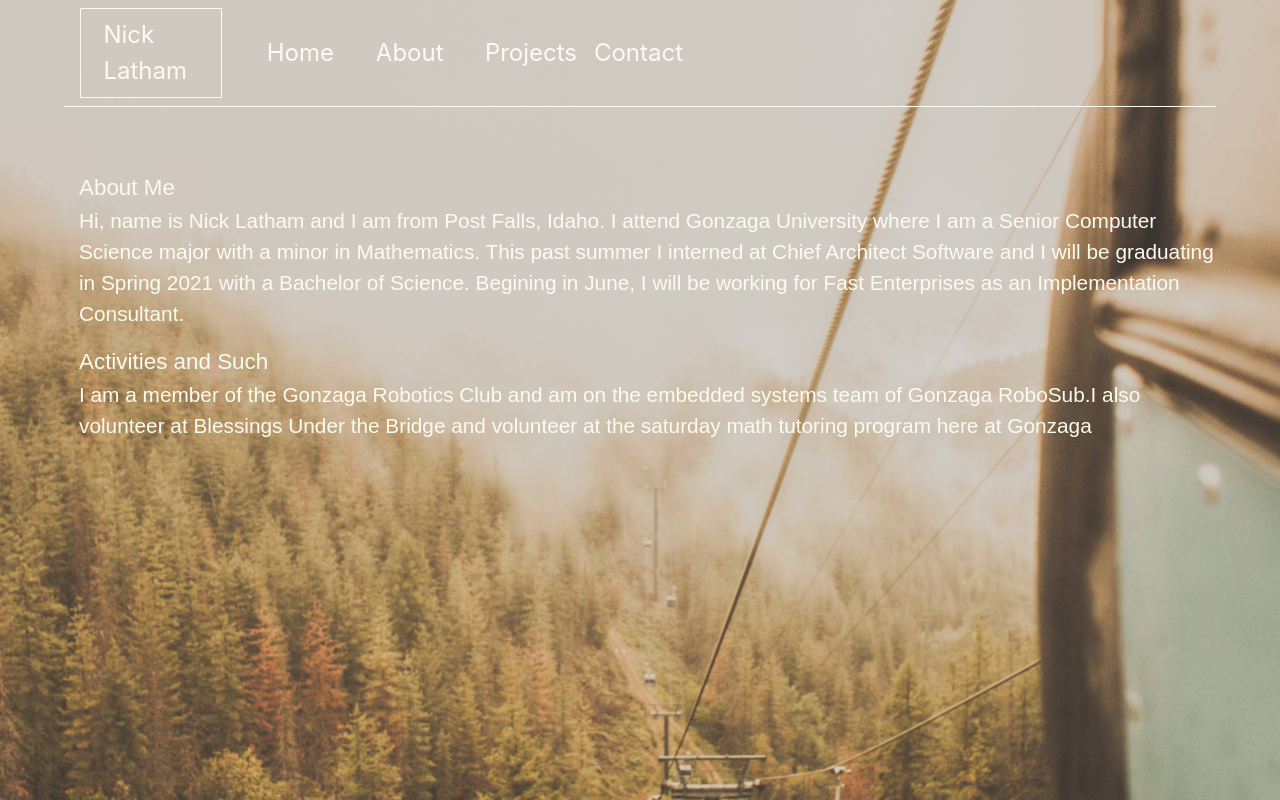
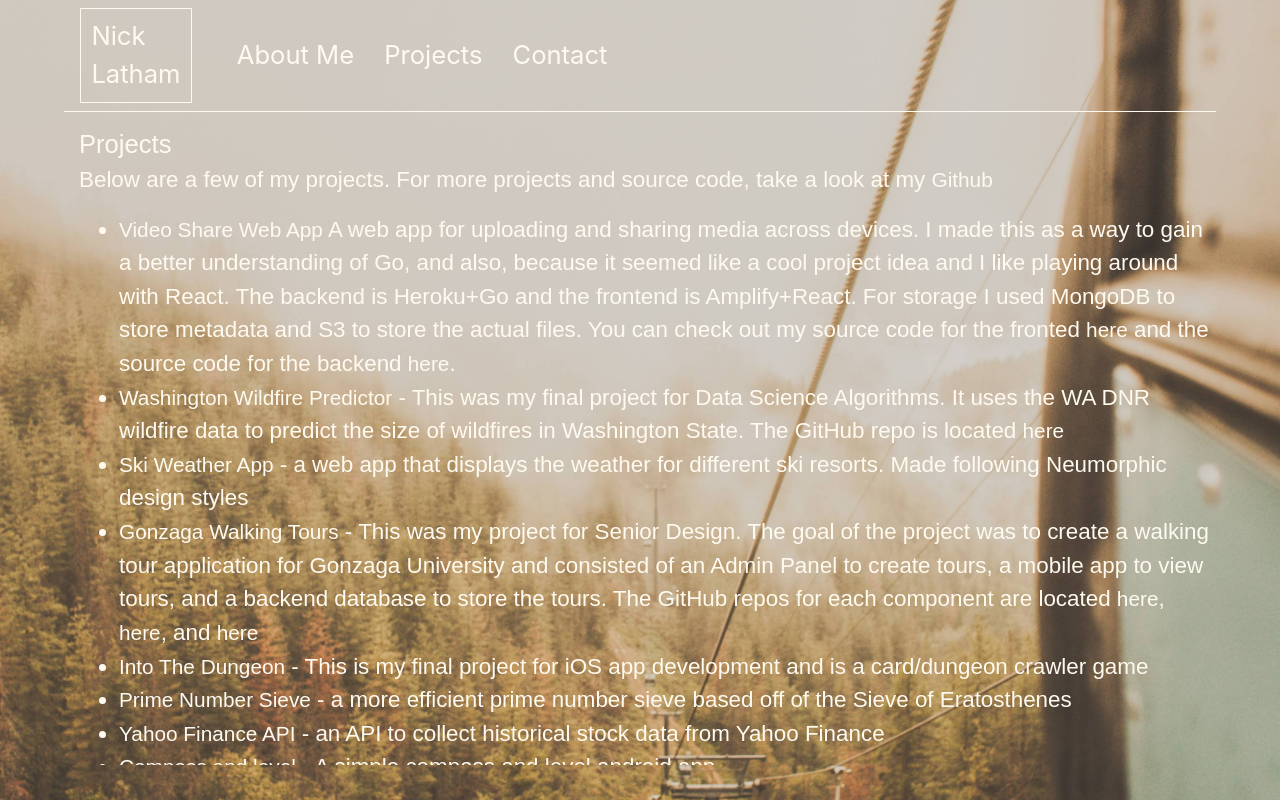
Before and after one commit to nlatham1999/personal-website, a React (Create React App) app: page /about in a window 1280 px wide. Built offline with nearby package versions, Linux system fonts and the light colour scheme; no server answers.

Commit message:
updating website

```diff
--- a/src/About.js
+++ b/src/About.js
@@ -4,43 +4,22 @@ import axios from "axios";
 
 const About = () => {
 
-    getPlaylists();
-
-
     return (
         <Container style={{margin: "5%"}}>
         <div className='content'>
             <h>About Me</h>
-            <p>Hi, name is Nick Latham and I am from Post Falls, Idaho. I attend Gonzaga University
-            where I am a Senior Computer Science major with a minor
-            in Mathematics. This past summer I interned at Chief Architect Software and I will be graduating
-            in Spring 2021 with a Bachelor of Science. Begining in June, I will be working for Fast Enterprises as
-            an Implementation Consultant.
-            </p>
-            <h>Activities and Such</h>
-            <p>I am a member of the Gonzaga Robotics Club and am on the embedded systems team of
-                Gonzaga RoboSub.I also volunteer at Blessings Under the Bridge and volunteer at the saturday math
-                tutoring program here at Gonzaga
+            <p>Hi, name is Nick Latham and I am from Post Falls, Idaho. In the spring of 2021, I graduated Gonzaga
+                University with a Bachelor of Science degree. I majored in Computer Science and a minored in Mathematics.</p>
+            <p>Since June 2021 I have been working as an Implementation Consultant with FAST Enterprises</p>
+            <p>Before that, during the 2020 summer, I interned at Chief Architect Software</p>
+            <p> In my free time, I love to hike and run. During the winter, I also love to ski.</p>
+            <p> While I was at Gonzaga, I was a member of the Gonzaga Robotics Club and on the embedded systems team of
+                Gonzaga RoboSub. I also volunteered at Blessings Under the Bridge and volunteered at the saturday math
+                tutoring program at Gonzaga
             </p>
         </div>
         </Container>
     );
-
-    function getPlaylists(){
-        axios.get({
-            method: "get",
-            url: "https://api.spotify.com/v1/albums/3OkqAak6KhIQExElXif7UW",
-            headers: {
-                // 'Authorization': 'Basic d36520fea5cf4279b122755f34f7ad26:684e4b6a31354995af891d362abd3c19',
-                'Authorization' : 'Bearer BQBguss_2tIE9yx-qKY75uf446GRvz8iQ_vfc3aNMaF0cCzZjSr4djSc1Iy-9S_Ryx25a4qe9cnIUPB5yPMya-r5Hi4BBhEL8CJzPqHdwxO8izVc_1XSMraDc70n2QCgOJWtsI7tSutGZUkDRoI2G59Dhw',
-                'Accept': 'application/json',
-                'Content-Type': 'application/json'
-            }
-        })
-        .then(response => {
-            console.log(response.data);
-        })
-    }
 }
 
 export default About;
--- a/src/App.css
+++ b/src/App.css
@@ -17,9 +17,17 @@ body {
   color: floralwhite;
   font-family: "Raleway", sans-serif;
   position: absolute;
-  overflow: auto;
+  max-height: 80vh;
+  overflow-y: scroll;
   margin-right: 5%;
-  scroll-snap-type: y mandatory;
+  /* scroll-snap-type: y mandatory; */
+  -ms-overflow-style: none;  /* IE and Edge */
+    scrollbar-width: none;  /* Firefox */
+}
+
+/* Hide scrollbar for Chrome, Safari and Opera */
+.content::-webkit-scrollbar {
+    display: none;
 }
 
 a:link{
@@ -28,15 +36,15 @@ a:link{
 }
 
 h {
+  font-size: 3.2vmin;
+}
+
+p {
   font-size: 2.8vmin;
 }
 
-p {
-  font-size: 2.6vmin;
-}
-
 li {
-  font-size: 2.6vmin;
+  font-size: 2.8vmin;
 }
 
 .current {
--- a/src/App.js
+++ b/src/App.js
@@ -21,28 +21,32 @@ const App = () => {
 const NavItemStyles = {
   color: "floralwhite",
   marginRight: "4%",
-  fontSize: "3vmin"
+  fontSize: "3.2vmin"
 }
 
 const NavItemStyles2 = {
   color: "floralwhite",
   marginRight: "4%",
-  fontSize: "3vmin",
+  fontSize: "3.2vmin",
   border: "1px solid floralwhite",
-  paddingLeft: "2%"
+  paddingLeft: "1.3vh",
+  paddingRight: "1.3vh",
+  paddingTop: "1vh",
+  paddingBottom: "1vh",
+
 }
 
 const Navigation = () => (
     <Navbar style={{ marginLeft: "5%", marginRight: "5%", backgroundColor: "transparent", borderBottom: "1px solid floralwhite"}}>
-      <Navbar.Text style={NavItemStyles2}>Nick Latham</Navbar.Text>
+      <Navbar.Brand style={NavItemStyles2}>Nick<br/>Latham</Navbar.Brand>
       <Container>
-        <Row xs={4} md={4}>
+        <Row>
           <Col>
-            <NavLink style={NavItemStyles} to='/'>Home</NavLink>
+            <NavLink style={NavItemStyles} to='/'>About&nbsp;Me</NavLink>
           </Col>
-          <Col>
+          {/* <Col>
             <NavLink style={NavItemStyles} to='/about'>About</NavLink>
-          </Col>
+          </Col> */}
           <Col>
             <NavLink style={NavItemStyles} to='/projects'>Projects</NavLink>
           </Col>
@@ -56,10 +60,11 @@ const Navigation = () => (
 
 const Main = () => (
   <Switch>
-    <Route exact path='/' component={Home}></Route>
-    <Route exact path='/about' component={About}></Route>
+    <Route exact path='/' component={About}></Route>
+    {/* <Route exact path='/about' component={About}></Route> */}
     <Route exact path='/contact' component={Contact}></Route>
     <Route exact path='/projects' component={Projects}></Route>
+    <Route exact path='/about' component={Projects}></Route>
   </Switch>
 );
 
--- a/src/Projects.js
+++ b/src/Projects.js
@@ -5,11 +5,14 @@ const Projects = () => {
 
   return (
 
-    <Container style={{margin: "5%"}}>
+    <Container style={{marginLeft: "5%", marginRight: "5%", marginTop: "1%"}}>
         <div className='content'>
             <h>Projects</h>
             <p>Below are a few of my projects. For more projects and source code, take a look at my <a href="https://github.com/nlatham1999">Github</a></p>
             <ul>
+                <li><a href="https://videoshare.app">Video Share Web App</a> A web app for uploading and sharing media across devices.
+                I made this as a way to gain a better understanding of Go, and also, because it seemed like a cool project idea and I like playing around with React.
+                The backend is Heroku+Go and the frontend is Amplify+React. For storage I used MongoDB to store metadata and S3 to store the actual files. You can check out my source code for the fronted <a href="https://github.com/nlatham1999/video-share-frontend">here</a> and the source code for the backend <a href="https://github.com/nlatham1999/video-share">here</a>.</li>
                 <li><a href="https://wildfire-analysis-2021.herokuapp.com/">Washington Wildfire Predictor</a> - This was my final project for Data Science Algorithms. It uses the WA DNR wildfire data to predict the size of wildfires in Washington State. The GitHub repo is located <a href="https://github.com/nlatham1999/CPSC322Project-WildfireAnalysis">here</a></li>
                 <li><a href="https://skiweather.app">Ski Weather App</a> - a web app that displays the weather for different ski resorts. Made following Neumorphic design styles</li>
                 <li><a href="https://gonzagatours.app/">Gonzaga Walking Tours</a> - This was my project for Senior Design. The goal of the project was to create a walking tour application for Gonzaga University and consisted of an Admin Panel to create tours, a mobile app to view tours, and a backend database to store the tours.
@@ -18,8 +21,12 @@ const Projects = () => {
                 <li><a href="https://github.com/nlatham1999/PrimeNumberSieve">Prime Number Sieve</a> - a more efficient prime number sieve based off of the Sieve of Eratosthenes</li>
                 <li><a href="https://nlatham1999.github.io/StockDataInterface/">Yahoo Finance API</a> - an API to collect historical stock data from Yahoo Finance</li>
                 <li><a href="https://play.google.com/store/apps/details?id=app.level.compass">Compass and level</a> - A simple compass and level android app</li>
-                <li><a href="https://play.google.com/store/apps/details?id=app.score.xcscorekeeper">XC Score Keeper</a> - An android app to record scores during a cross country meet</li>
-                <li><a href="https://github.com/nlatham1999/Prims-Algorithm">Prim's Algorithm</a> - This is an implementation of Prims Algorithm I made using processing</li>
+                <li><a href="https://github.com/nlatham1999/Prims-Algorithm">Prim's Algorithm</a> - This is an implementation of Prims Algorithm I made using processing. It is a pretty basic project but it was my first extracurricular project so it's on here for sentimental reasons</li>
+            </ul>
+            <h>Publications</h>
+            <p>Below are my publications. There's only one at the moment but there might be more in the future</p>
+            <ul>
+                <li><a href="https://medium.com/geekculture/full-stack-application-with-go-gin-react-and-mongodb-37b63ef71133">Gin+React+MongoDB tutorial</a>When I was learning Go, I couldn't find a comprehensive tutorial for using MongoDB with Gin that was up to date and so I decided to make my own. I also threw in a React frontend to make it more comprehensive</li>
             </ul>
         </div>
     </Container>
```
